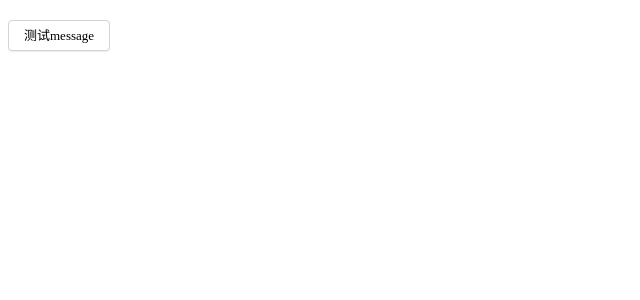
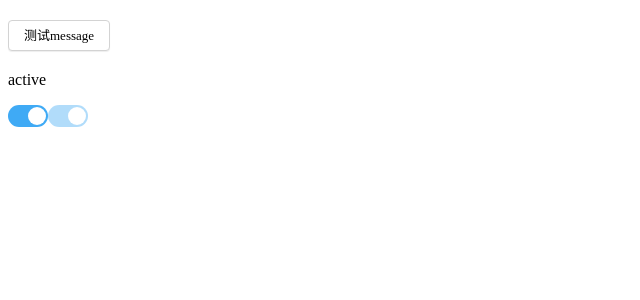
Before and after one commit to imax-ui/imax-ui, a Vue app: page / in a window 1280 px wide. Shown: the top 300 px of the page, without its empty margins (0-640 px from the left). Built offline with nearby package versions, Linux system fonts and the light colour scheme.

Commit message:
update switch component

```diff
--- a/packages/components/switch/index.js
+++ b/packages/components/switch/index.js
@@ -1,4 +1,4 @@
-import Switch from './checkBox.vue';
+import Switch from './src/switch.vue';
 
 Switch.install = function(Vue) {
   Vue.component(Switch.name, Switch);
--- a/packages/components/switch/src/switch.vue
+++ b/packages/components/switch/src/switch.vue
@@ -1,9 +1,70 @@
 <template>
-  <div class="imax-switch">switch</div>
+  <div
+    class="imax-switch"
+    @click.stop="handleClick"
+    :class="{
+      'is-active': isActive,
+      'is-disabled': disabled
+    }"
+  >
+    <input
+      :name="name"
+      class="imax-switch__input"
+      :disabled="disabled"
+      v-model="isActive"
+      type="checkbox"
+    />
+    <span class="imax-switch__inner"></span>
+  </div>
 </template>
 
 <script>
 export default {
-  name: 'Switch'
+  name: 'ImSwitch',
+
+  data() {
+    return {
+      isActive: false
+    }
+  },
+
+  props: {
+    name: String,
+    value: [Number, String, Boolean],
+    disabled: Boolean,
+    activeValue: {
+      type: [Number, String, Boolean],
+      default: true
+    },
+    inactiveValue: {
+      type: [Number, String, Boolean],
+      default: false
+    }
+  },
+
+  watch: {
+    value(val) {
+      this.updateActive(val === this.activeValue);
+    }
+  },
+
+  methods: {
+    handleClick() {
+      if (this.disabled) return;
+
+      this.updateActive(!this.isActive);
+    },
+    updateActive(isActive) {
+      if (this.isActive === isActive) return;
+
+      this.isActive = isActive;
+      this.$emit('change', isActive);
+      this.$emit('input', this.isActive ? this.activeValue : this.inactiveValue);
+    }
+  },
+
+  mounted() {
+    this.isActive = this.value === this.activeValue;
+  }
 }
 </script>
--- a/packages/themes/components/switch.scss
+++ b/packages/themes/components/switch.scss
@@ -1,5 +1,62 @@
 @import '../var.scss';
 @import '../mixins/mixins.scss';
 
+$--switch-height: 22px !default;
+$--switch-inner-size: 18px !default;
+$--switch-fill: rgba(0, 0, 0, 0.25) !default;
+$--switch-active-fill: $color-primary !default;
+
 @include b(switch) {
+  display: inline-block;
+  margin: 0;
+  padding: 0;
+
+  @include e(input) {
+    display: none;
+  }
+
+  @include e(inner) {
+    display: inline-block;
+    cursor: pointer;
+    position: relative;
+    margin: 0;
+    padding: 0;
+    transition: background 0.3s;
+    background-color: $--switch-fill;
+    height: $--switch-height;
+    border-radius: $--switch-height;
+    width: 40px;
+
+    &:after {
+      content: "";
+      left: 2px;
+      top: ($--switch-height - $--switch-inner-size) / 2;
+      width: $--switch-inner-size;
+      height: $--switch-inner-size;
+      border-radius: $--switch-inner-size;
+      background-color: #fff;
+      position: absolute;
+      z-index: 1;
+      transition: all 0.3s;
+    }
+  }
+
+  @include when(active) {
+    .imax-switch__inner {
+      background-color: $--switch-active-fill;
+
+      &:after {
+        left: 100%;
+        transform: translateX(-100%);
+        margin-left: -2px;
+      }
+    }
+  }
+
+  @include when(disabled) {
+    .imax-switch__inner {
+      opacity: 0.4;
+      cursor: not-allowed;
+    }
+  }
 }
--- a/packages/themes/index.scss
+++ b/packages/themes/index.scss
@@ -14,3 +14,4 @@
 @import './components/dropdown.scss';
 @import './components/alert.scss';
 @import './components/message';
+@import './components/switch.scss';
--- a/packages/themes/mixins/mixins.scss
+++ b/packages/themes/mixins/mixins.scss
@@ -7,11 +7,13 @@
  *  @include b(button) {
  *    @include e(inner) {}
  *    @include m(suffix) {}
+ *    @include when(disabled) {}
  *  }
  *  output =>
  *  .iMax-button {}
  *  .iMax-button__inner {}
  *  .iMax-button--suffix {}
+ *  .iMax-button.is-disabled {}
  */
 
 @mixin b($block) {
@@ -43,3 +45,13 @@
     }
   }
 }
+
+@mixin when($status) {
+  $selector: &;
+
+  @at-root {
+    #{ $selector }.is-#{ $status } {
+      @content;
+    }
+  }
+}
--- a/src/App.vue
+++ b/src/App.vue
@@ -8,6 +8,22 @@
         测试message
       </im-button>
     </div>
+
+    <div class="group">
+      <p>{{ switchValue }}</p>
+      <im-switch
+        v-model="switchValue"
+        active-value="active"
+        inactive-value="inactive"
+        @change="handleSwitchChange"
+      />
+      <im-switch
+        v-model="switchValue"
+        disabled
+        active-value="active"
+        inactive-value="inactive"
+      />
+    </div>
   </div>
 </template>
 
@@ -16,6 +32,7 @@ export default {
   name: 'App',
   data() {
     return {
+      switchValue: 'active',
       inputModel: '',
       radioModel: '',
       checkBoxModel: false,
@@ -27,6 +44,11 @@ export default {
       this.$Alert({
         message: 'test'
       });
+    },
+    handleSwitchChange() {
+      this.$Alert({
+        message: this.switchValue
+      });
     }
   }
 }
```
Also changed, not shown: packages/index.js (+6 -3 lines), 1 other file (tests, documents, lock files or other folders).
